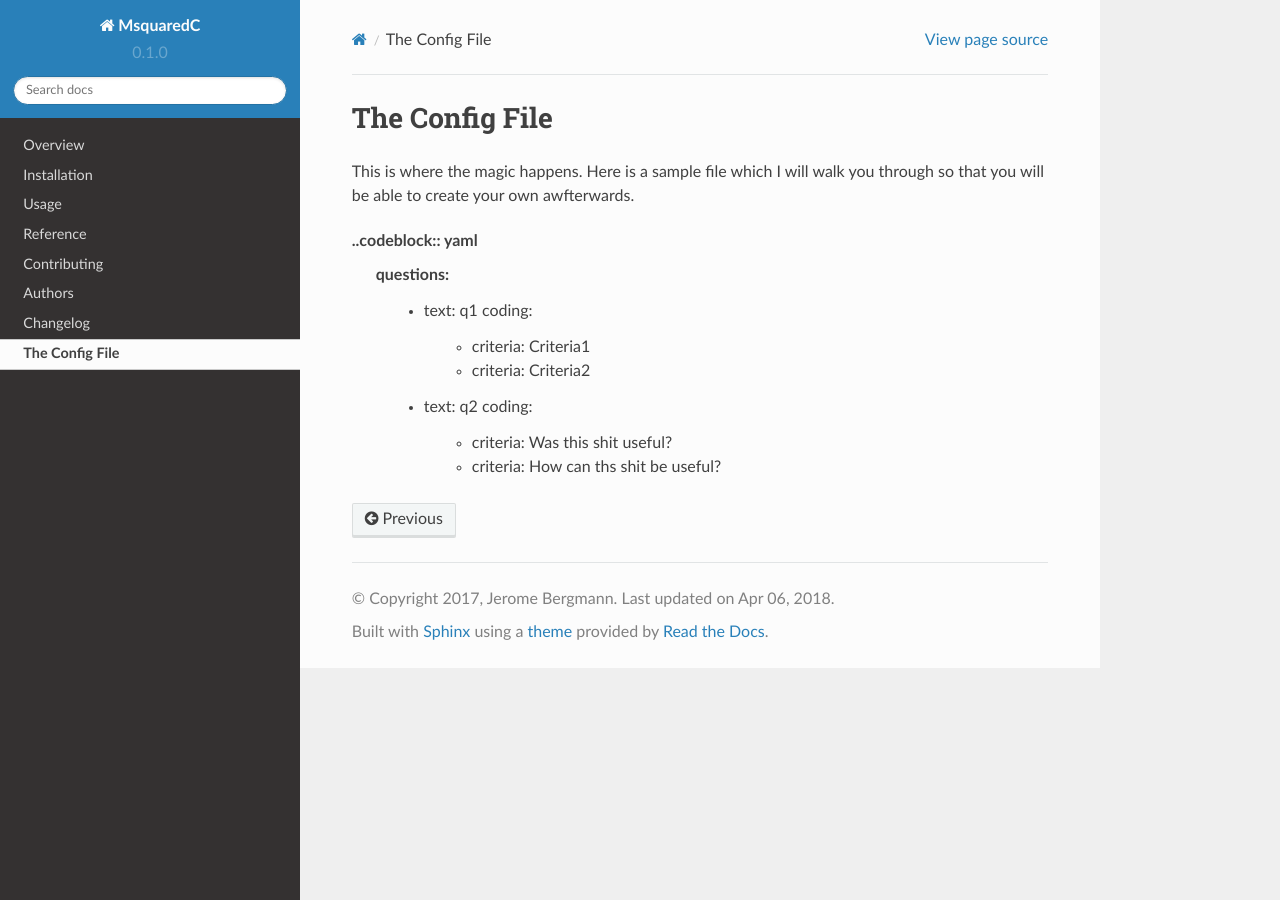
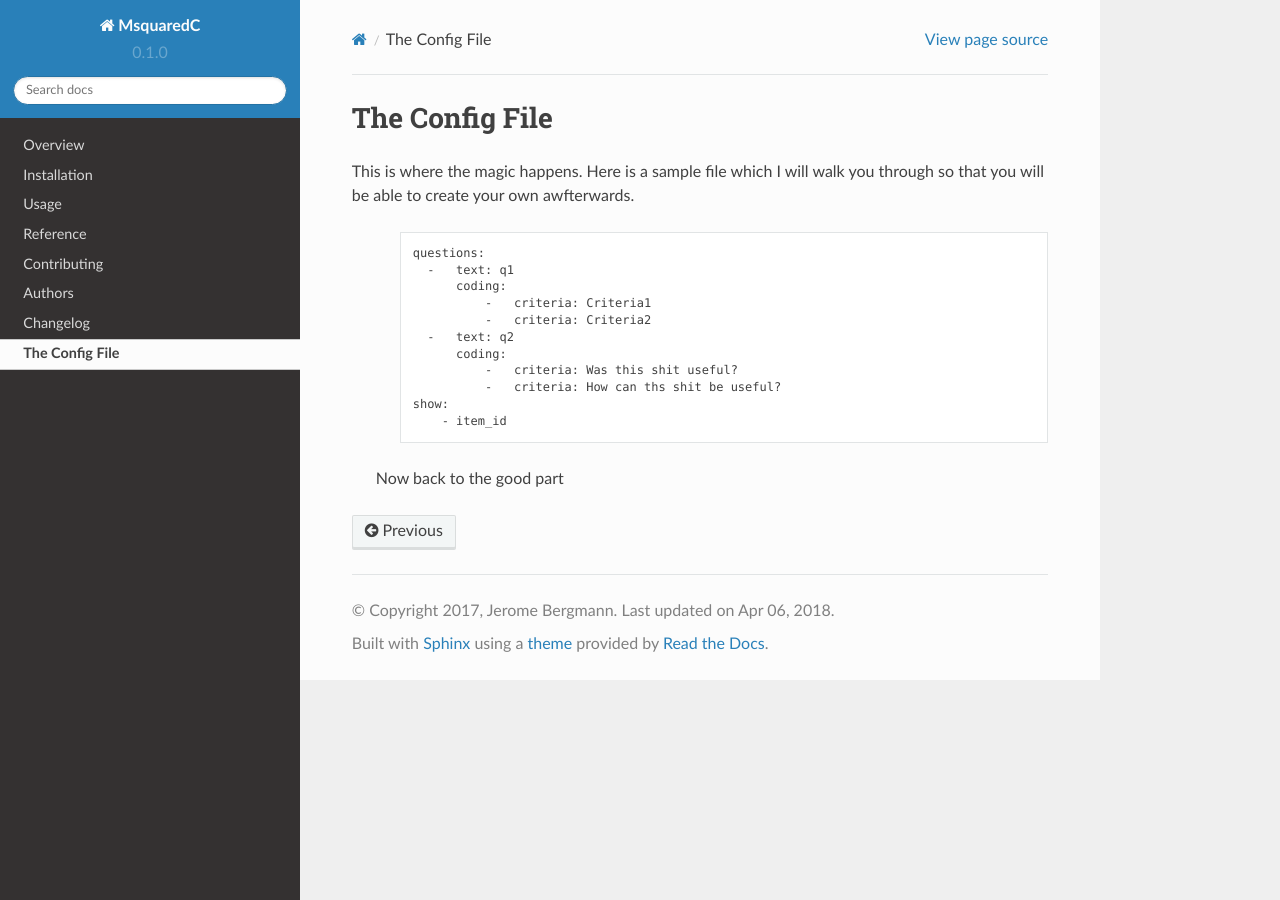
Before and after one commit to j340m3/python-msquaredc, a Sphinx documentation site: the page built from docs/config.rst, in a window 1280 px wide. Built offline with Sphinx 7.4.7 and the Read the Docs theme 2.0.0, drawn with Linux system fonts in a browser that asks for light colours.

Commit message:
Update config.rst

```diff
--- a/docs/config.rst
+++ b/docs/config.rst
@@ -4,13 +4,18 @@ The Config File
 
 This is where the magic happens. Here is a sample file which I will walk you through so that you will be able to create your own awfterwards.
 
-..codeblock:: yaml
-    questions:
-      -   text: q1
-          coding:
-              -   criteria: Criteria1
-              -   criteria: Criteria2
-      -   text: q2
-          coding:
-              -   criteria: Was this shit useful?
-              -   criteria: How can ths shit be useful?
+    ::
+
+        questions:
+          -   text: q1
+              coding:
+                  -   criteria: Criteria1
+                  -   criteria: Criteria2
+          -   text: q2
+              coding:
+                  -   criteria: Was this shit useful?
+                  -   criteria: How can ths shit be useful?
+        show:
+            - item_id
+
+ Now back to the good part
```
